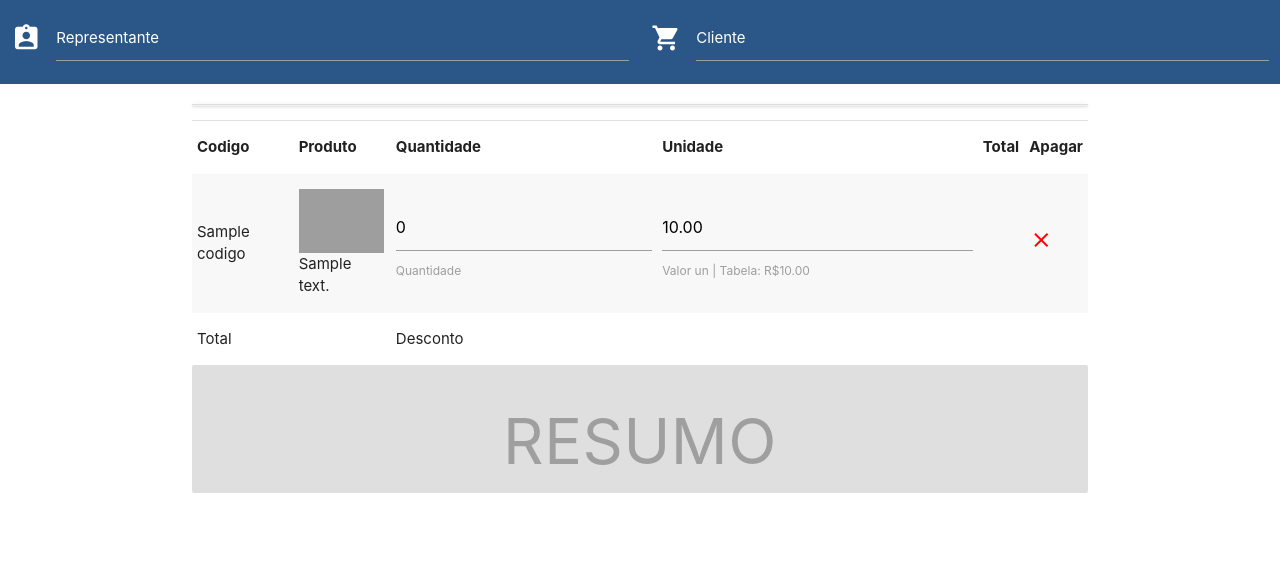
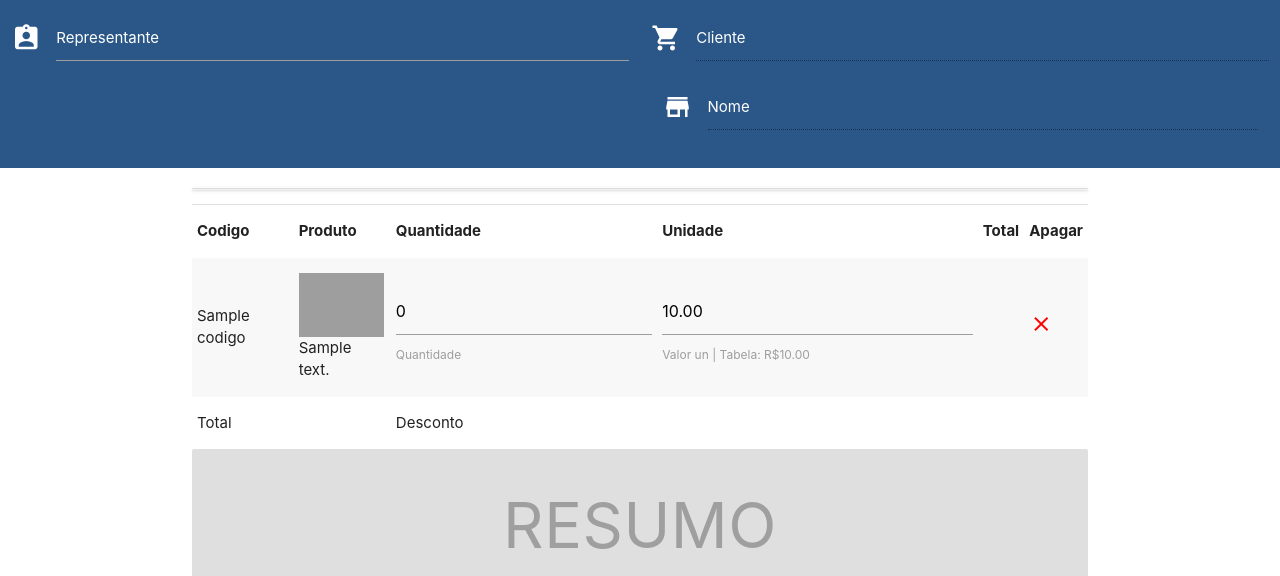
Before and after one commit to jlgsobreiro/PW_Painel, a Python web app: template sqlanywhere/templates/home.html in a window 1280 px wide. Shown: the top 576 px of the page. Run offline with Jinja, Linux system fonts and the light colour scheme; the template is opened without the code that fills it: most values are stand-ins (such as "Sample title", 1, 10 or a date in 2020); some libraries are stand-ins or nearby versions; grey boxes are pictures that could not be loaded.

Commit message:
Adicionado input com autocomplete com o nome dos clientes quando o codigo do representante é inserido

```diff
--- a/sqlanywhere/static/script.js
+++ b/sqlanywhere/static/script.js
@@ -21,11 +21,19 @@ $(document).ready(function(){
       selectMonths: true,
       selectYears: 15
     })});
+  $("#cliente_nome").autocomplete({
+    data: {},
+    onAutocomplete: (function (selecionado) {
+      $("#cliente").val(parseInt(lista_auto[selecionado])).change();
+      $("#cliente_label").addClass("active");
+    })
+  });
 });
 let items;
 let total_ped;
 let desconto_ped;
 let desconto_max;
+let lista_auto;
 function onload_tabela(produtos){
   items = produtos;
 }
@@ -99,22 +107,54 @@ function descontoCaixas (caixas) {
  }
 
  function habilita_resumo(){
-  if ($("#representante").val() !== '' && $("#cliente").val() !== '') {
+  let repre = $("#representante");
+  let cli = $("#cliente");
+  let cli_nome = $("#cliente_nome");
+  if (repre.val() !== ''){
+    cli.prop("disabled",false);
+    cli_nome.prop("disabled",false);
+  } else {
+    cli.prop("disabled",true);
+    cli_nome.prop("disabled",true);
+  }
+  if (repre.val() !== '' && cli.val() !== '') {
     $('#modal').removeClass("disabled");
   }
  }
 
+ function limpa_cliente(){
+  let cli = $("#cliente");
+  let cli_nome = $("#cliente_nome");
+  cli.val('');
+  cli_nome.val('');
+ }
+
  function handler_cliente() {
    let repre = $("#representante").val();
-   let cli = $("#cliente").val();
+   let cli = $("#cliente");
+   let cli_nome = $("#cliente_nome");
    let repre_nome = $("#representante_nome");
-   let cliente_nome = $("#cliente_nome");
-   if (repre !== '' && cli !== '') {
-     $.post("/historico_cliente", {cliente: cli, representante: repre}, function (data) {
+   var instance = M.Autocomplete.getInstance(cli_nome);
+   if (repre !== ''){
+     $.post("/clientes",{representante:repre},function (data) {
+       let lista = {};
+       lista_auto = {};
+       for (let i = 0; i < data.length; i++){
+         let chave = "" + data[i].fantasia
+         lista[chave] = null;
+         lista_auto[chave] = data[i].cliente;
+       }
+       instance.updateData(lista);
+     });
+     cli.prop("disabled",false);
+     cli_nome.prop("disabled",false);
+   }
+   if (repre !== '' && cli.val() !== '') {
+     $.post("/historico_cliente", {cliente: cli.val(), representante: repre}, function (data) {
        repre_nome.html(data.representante_nome);
+       cli_nome.val(data.fantasia);
        repre_nome.removeClass("hide");
-       cliente_nome.html(data.fantasia);
-       cliente_nome.removeClass("hide");
+       $("#cliente_nome_label").addClass("active");
        handle_cobrancas(data.cobrancas);
        handle_historico(data.historico);
        habilita_resumo();
--- a/sqlanywhere/templates/home.html
+++ b/sqlanywhere/templates/home.html
@@ -6,15 +6,19 @@
             <div class="row">
                 <div class="input-field col l6 m12 s12">
                     <i class="material-icons prefix" style="color: white">assignment_ind</i>
-                    <input class="validate representante" id="representante" type="text" style="color: white" data-mask="00000" onchange="handler_cliente()">
+                    <input class="validate representante" id="representante" type="text" style="color: white" data-mask="00000" onchange="limpa_cliente()" onkeyup="handler_cliente()">
                     <label for="representante" style="color: white">Representante</label>
                     <span id="representante_nome" class="hide col l6 m6 s6 white-text"></span>
                 </div>
                 <div class="input-field col l6 m12 s12">
                     <i class="material-icons prefix" style="color: white">shopping_cart</i>
-                    <input class="validate cliente" id="cliente" type="text" style="color: white" onchange="handler_cliente()">
-                    <label for="cliente" style="color: white">Cliente</label>
-                    <span id="cliente_nome" class="hide col l6 m6 s6 white-text"></span>
+                    <input disabled class="validate cliente" id="cliente" type="text" style="color: white" onchange="handler_cliente()">
+                    <label id="cliente_label" for="cliente" style="color: white">Cliente</label>
+                    <div class="input-field col l12 m12 s12">
+                        <i class="material-icons prefix" style="color: white">store</i>
+                        <input disabled class="autocomplete" id="cliente_nome" type="text" style="color: white" onchange="handler_cliente()">
+                        <label id="cliente_nome_label" for="cliente_nome" style="color: white">Nome</label>
+                    </div>
                 </div>
             </div>
         </div>
```
Also changed, not shown: sqlanywhere/app.py (+12 -4 lines), sqlanywhere/sqlanywhere.py (+11 -1 lines).
